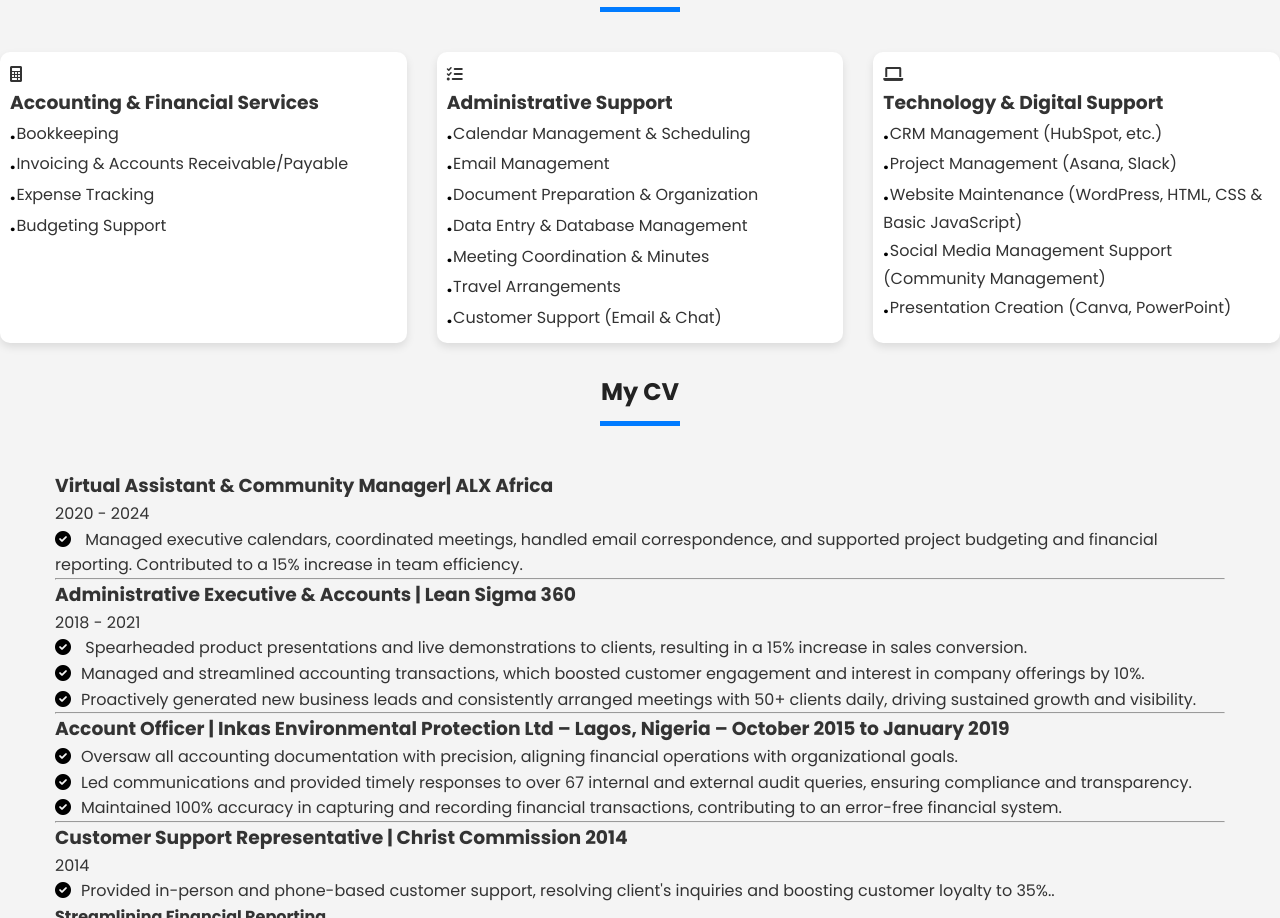
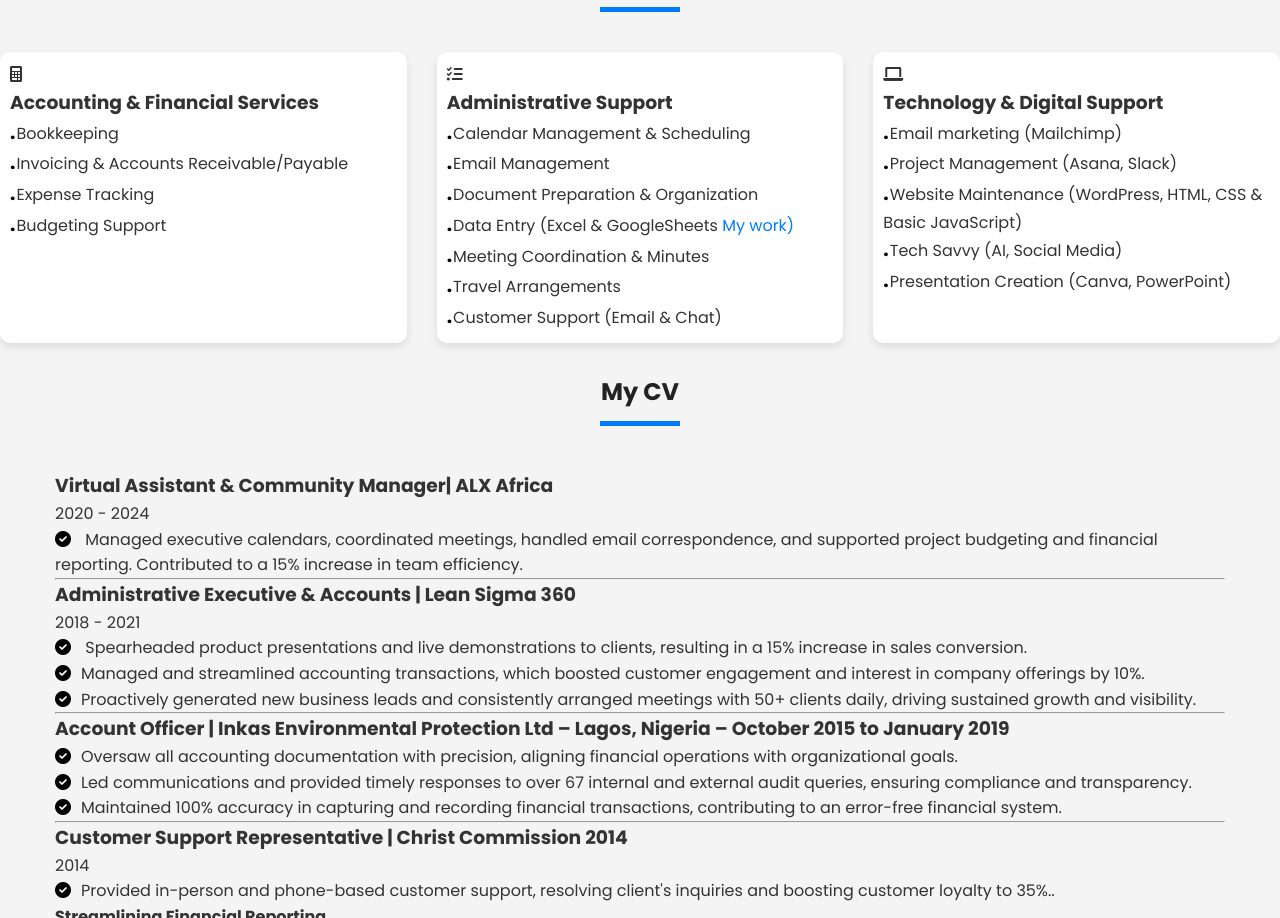
Before and after one commit to Ruthbaby/Virtual-Assistant-portfolio, a plain HTML site: page index.html in a window 1280 px wide. Shown: the part 1440-2358 px from the top of the page. Drawn offline with Linux system fonts and the light colour scheme; a script that the page names is missing.

Commit message:
Added some codes

```diff
--- a/index.html
+++ b/index.html
@@ -130,7 +130,7 @@
             <li><span>.</span>Calendar Management & Scheduling</li>
             <li><span>.</span>Email Management</li>
             <li><span>.</span>Document Preparation & Organization</li>
-            <li><span>.</span>Data Entry & Database Management</li>
+            <li><span>.</span>Data Entry (Excel & GoogleSheets <a href="https://bit.ly/4m1ZGir">My work)</a></li>
             <li><span>.</span>Meeting Coordination & Minutes</li>
             <li><span>.</span>Travel Arrangements</li>
             <li><span>.</span>Customer Support (Email & Chat)</li>
@@ -140,10 +140,10 @@
           <i class="fas fa-laptop service-icon"></i>
           <h3>Technology & Digital Support</h3>
           <ul>
-            <li><span>.</span>CRM Management (HubSpot, etc.)</li>
+            <li><span>.</span>Email marketing  (Mailchimp)</li>
             <li><span>.</span>Project Management (Asana, Slack)</li>
             <li><span>.</span>Website Maintenance (WordPress, HTML, CSS & Basic JavaScript)</li>
-            <li><span>.</span>Social Media Management Support (Community Management)</li>
+            <li><span>.</span>Tech Savvy (AI, Social Media)</li>
             <li><span>.</span>Presentation Creation (Canva, PowerPoint)</li>
           </ul>
         </div>
```
